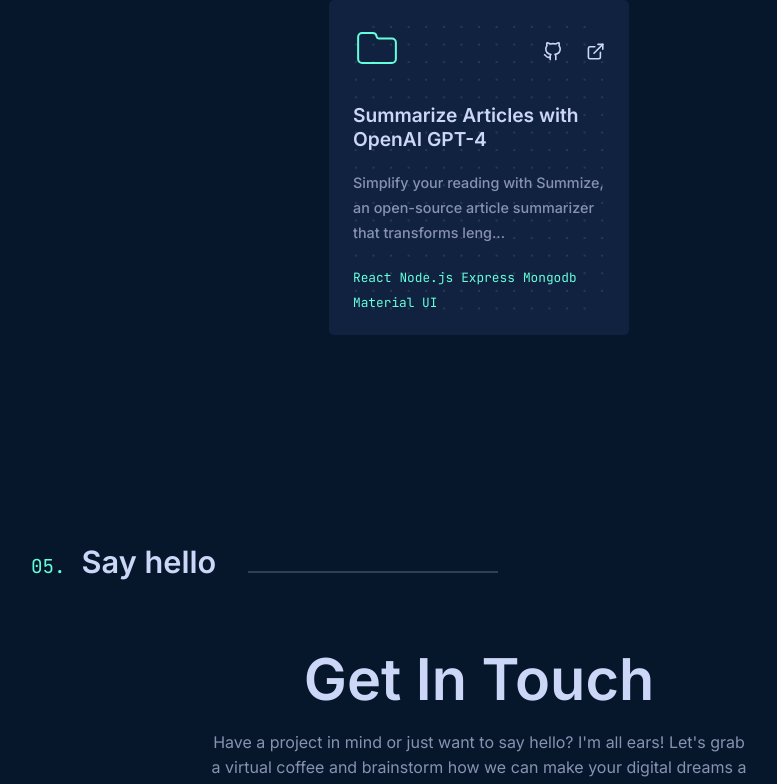
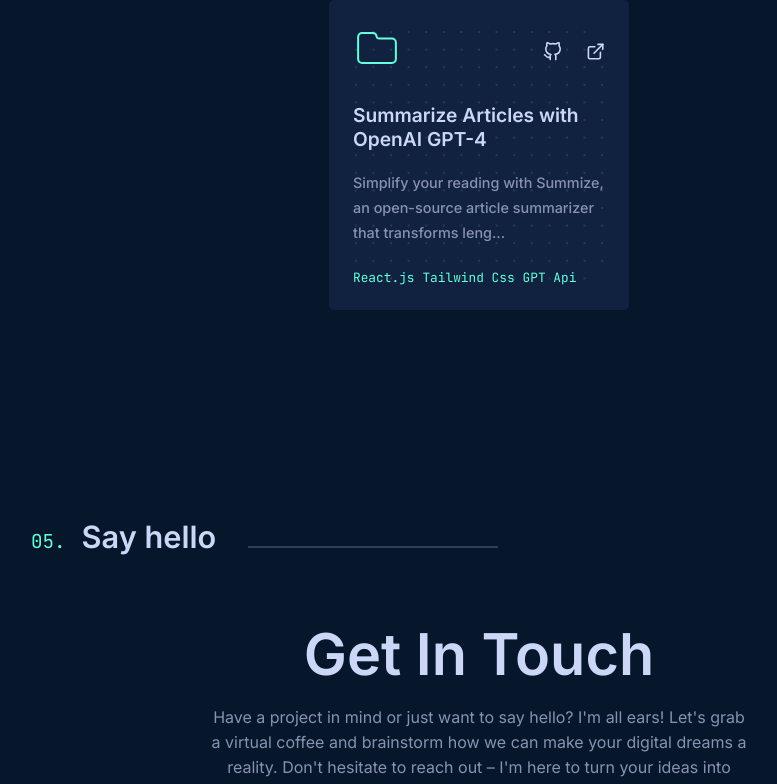
Before and after one commit to sohail900/myPortfolio, a React (Vite) app: page / in a window 1280 px wide. Shown: the part 2375-3159 px from the top of the page, without its empty margins (161-938 px from the left). Built offline with nearby package versions, Linux system fonts and the light colour scheme; a web font is replaced by a local one.

Commit message:
update project section

```diff
--- a/src/components/project/children.tsx
+++ b/src/components/project/children.tsx
@@ -3,7 +3,7 @@
 import { CiFolderOn } from 'react-icons/ci'
 import { IProject } from '../../types/type'
 const Children = (props: IProject) => {
-    const { id, description, externalLink, github, title } = props.values // Destructuring props
+    const { id, description, externalLink, github, title, tech } = props.values // Destructuring props
     const project_desp: string = description
     const slice_project_desp = project_desp.slice(0, 90)
 
@@ -25,11 +25,9 @@
             <h2 className='project_title'>{title}</h2>
             <p className='project_desp'>{slice_project_desp}...</p>
             <div className='technlogies'>
-                <code>React</code>
-                <code>Node.js</code>
-                <code>Express</code>
-                <code>Mongodb</code>
-                <code>Material UI</code>
+                {tech.map((tech, index) => (
+                    <code key={index}>{tech}</code>
+                ))}
             </div>
         </>
     )
--- a/src/constant/projects.tsx
+++ b/src/constant/projects.tsx
@@ -6,5 +6,6 @@
         title: 'Summarize Articles with OpenAI GPT-4',
         description:
             'Simplify your reading with Summize, an open-source article summarizer that transforms lengthy articles into clear and concise summaries',
+        tech: ['React.js', 'Tailwind Css', 'GPT Api'],
     },
 ]
--- a/src/types/type.tsx
+++ b/src/types/type.tsx
@@ -14,5 +14,6 @@
         externalLink: string
         title: string
         description: string
+        tech:string[]
     }
 }
```
